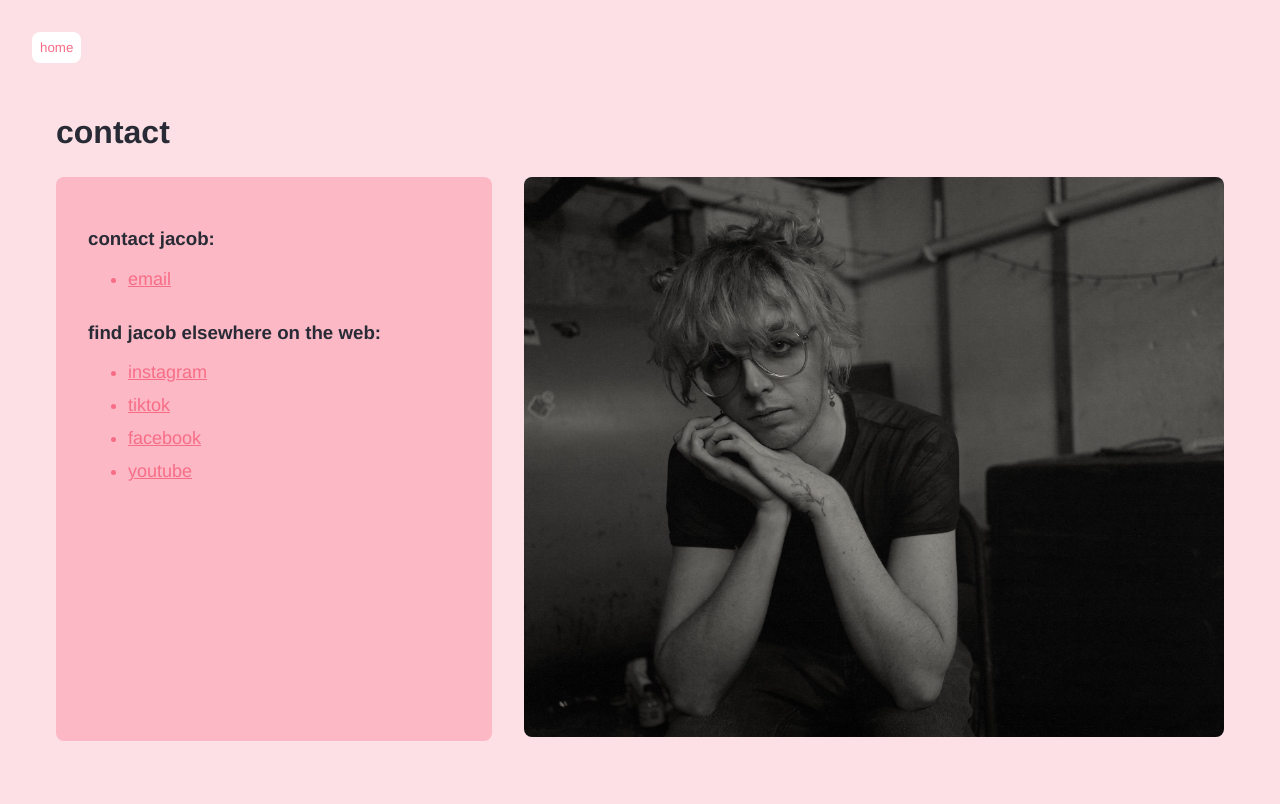
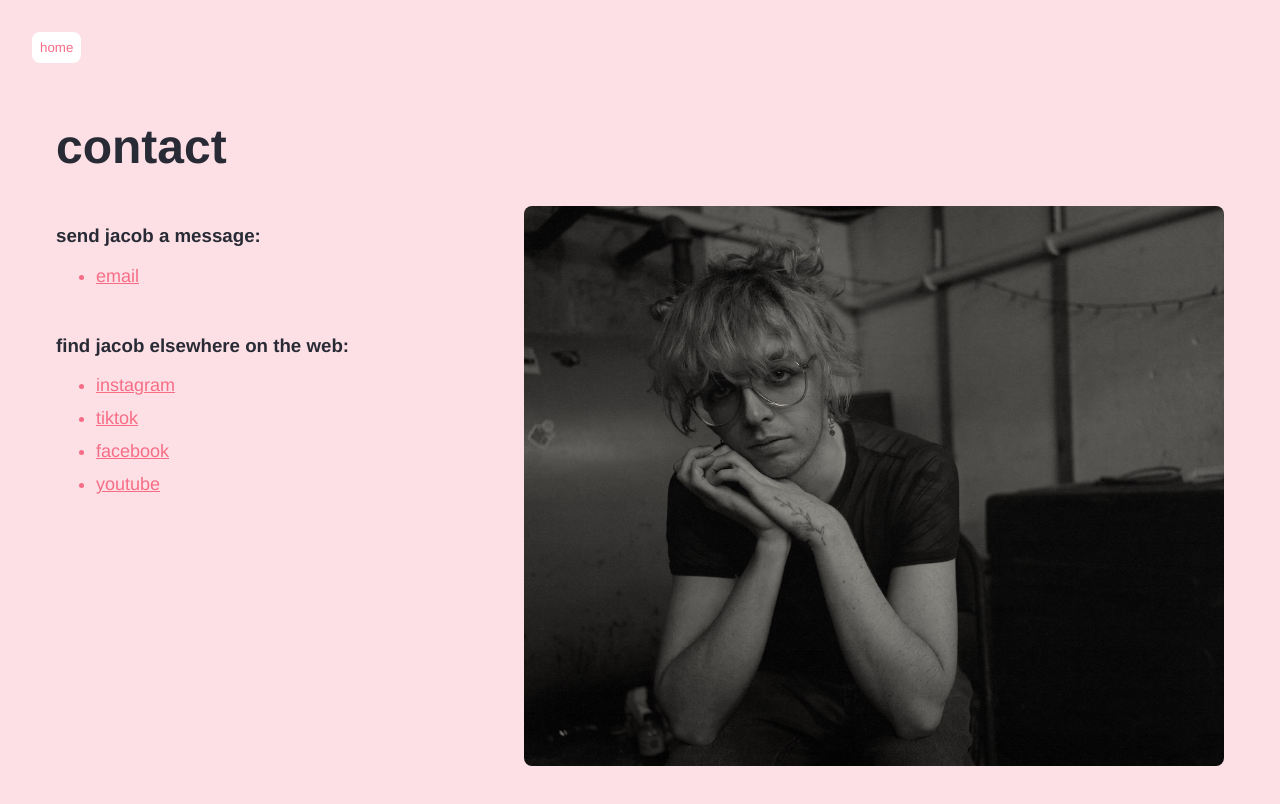
Before and after one commit to khanagan/fatheropal, a plain HTML site: page src/html/contact.html in a window 1280 px wide. Drawn offline with Linux system fonts and the light colour scheme.

Commit message:
h1 on contact page, remove background color for div

```diff
--- a/src/html/contact.html
+++ b/src/html/contact.html
@@ -9,19 +9,18 @@
    </header>
    <body>
       <div style=" padding: 24px">
-         <h2>contact</h2>
+         <h1>contact</h1>
          <div style="display: flex; flex-direction: row; gap: 32px;">
-            <div style="width: 40vw; background-color: #fcb8c5; border-radius: 8px; padding: 32px;">
-               <h3>contact jacob:<h3>
+            <div style="width: 40vw; border-radius: 8px;">
+               <h3>send jacob a message:<h3>
                <ul>
                   <li style="color: #f76d86; font-weight: 400;">
                      <a href="mailto:jhite700@gmail.com?subject=website%20contact">email</a>
                      <!-- TODO - get work email -->
                   </li>
                </ul>
-               <h3 style="margin-top: 32px;">find jacob elsewhere on the web:</h3>
+               <h3 style="margin-top: 48px; ">find jacob elsewhere on the web:</h3>
                <ul style="display: grid; gap: 12px;">
-
                   <li style="color: #f76d86;">
                      <a href="https://www.instagram.com/father.opal/">instagram</a>
                   </li>
```
